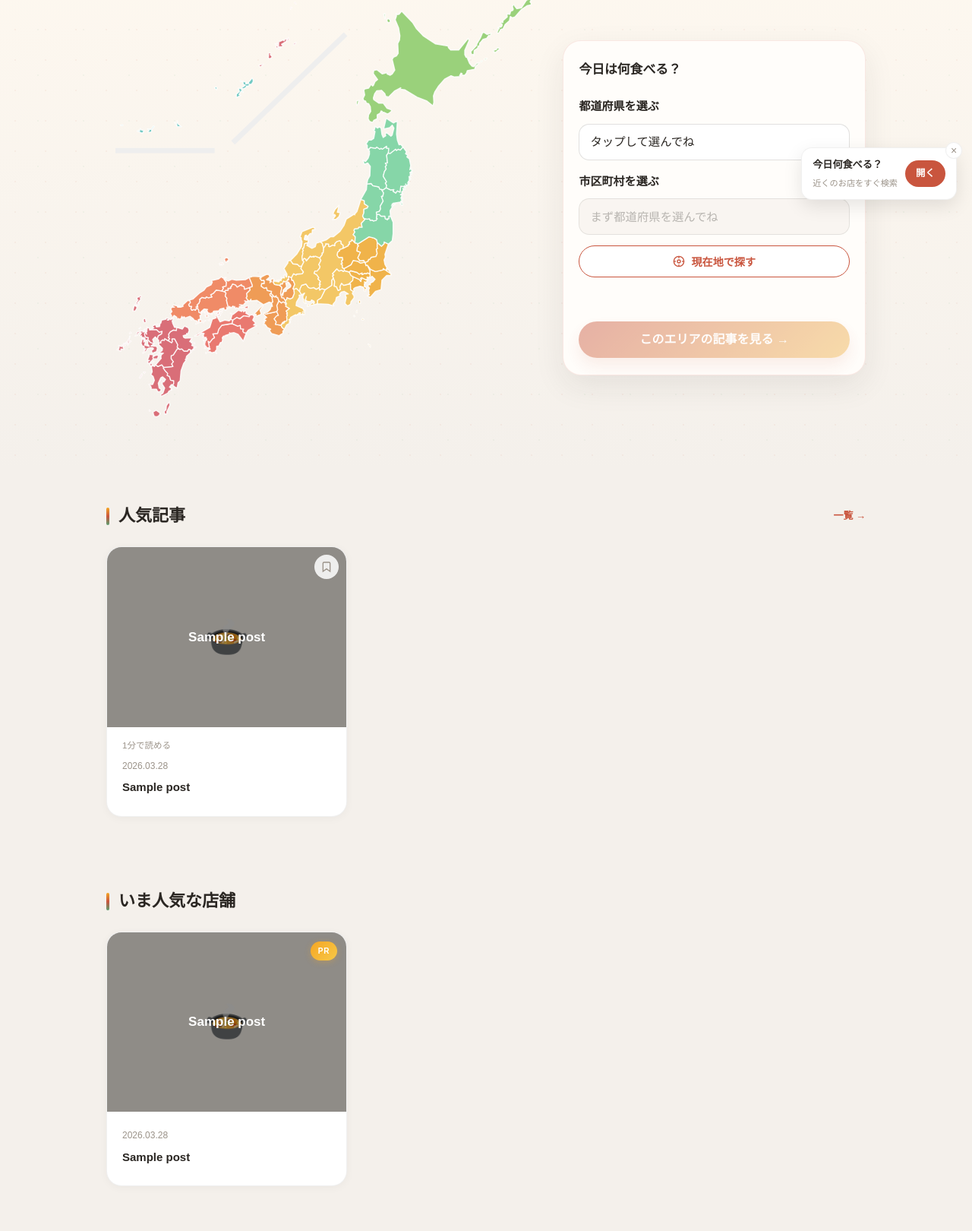
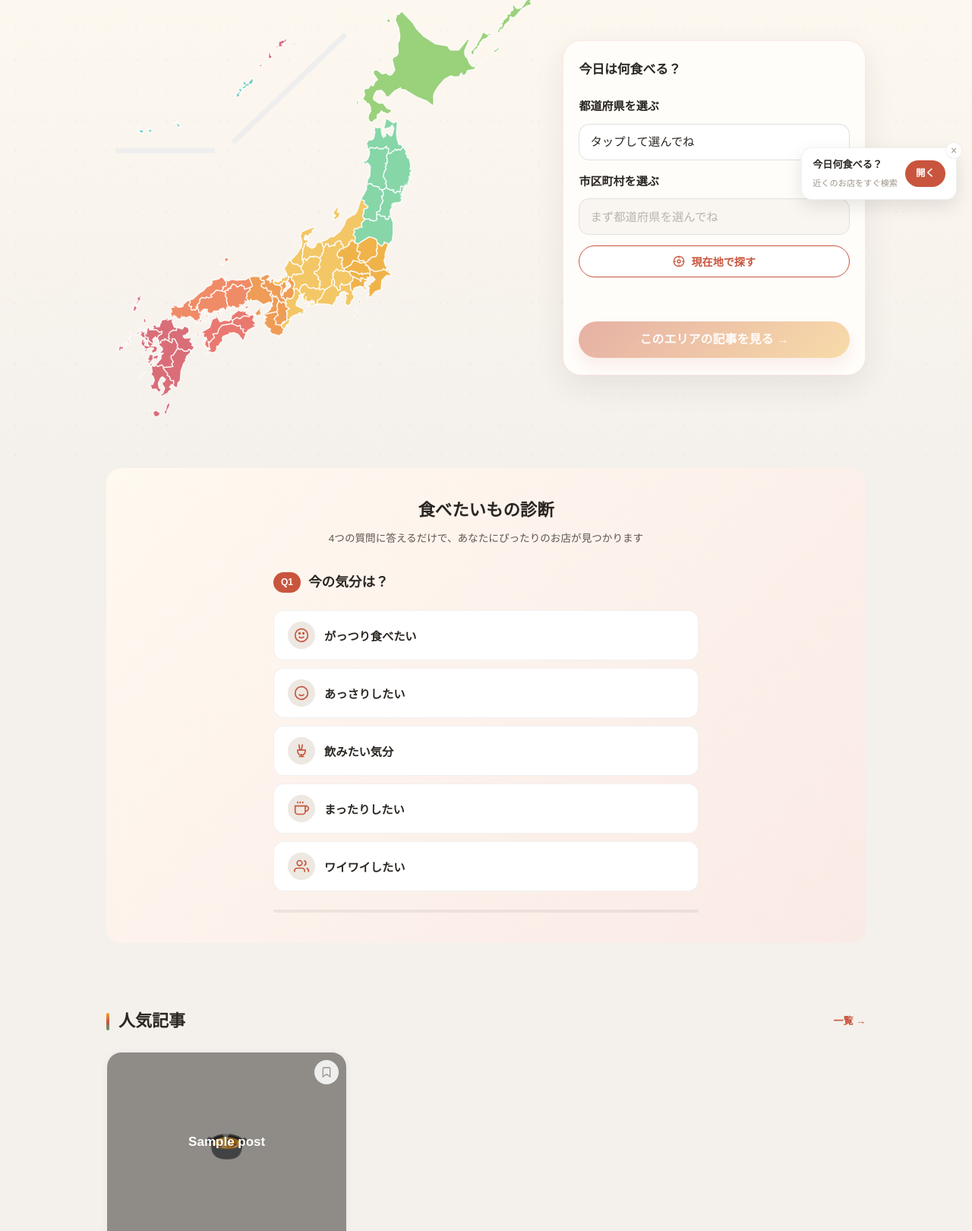
Before and after one commit to Jinrai-inc/kyonanitaberumedeia, a WordPress theme: template front-page.php in a window 1280 px wide. Shown: the part 457-2077 px from the top of the page at 76% size. Run offline with PHP 8.4 and a stand-in for WordPress, Linux system fonts and the light colour scheme; the site name, menu and one post (Sample post) are stand-ins, and other content is empty; some libraries are stand-ins or nearby versions; some web fonts are replaced.

Commit message:
feat: 食べたいもの診断機能をトップページに追加
4ステップの質問に答えるだけで最適なジャンルの記事に遷移:
Q1: 今の気分は？（がっつり/あっさり/飲みたい/まったり/ワイワイ）
Q2: 誰と？（一人/デート/家族/友達/仕事関係）
Q3: 予算は？（〜1,000/1,000〜3,000/3,000〜5,000/5,000〜）
Q4: こだわりは？（個室/深夜/飲み放題/映え/なし）

機能:
- 25パターンの結果マッピング（mood×who）
- SVGアイコン（絵文字不使用）
- アニメーション付きステップ遷移
- 進捗バー表示
- 結果画面 → 記事検索ページに遷移
- もう一度診断するボタン
- レスポンシブ対応

配置: トップページの人気記事セクションの上

https://claude.ai/code/session_01Qs7HCoTURUgMupdYagYove

```diff
--- a/front-page.php
+++ b/front-page.php
@@ -25,6 +25,13 @@ endif;
 ?>
 
 <div class="container">
+
+    <?php
+    // ========================================
+    // 1.5 食べたいもの診断
+    // ========================================
+    get_template_part( 'template-parts/food-quiz' );
+    ?>
 
     <?php
     // ========================================
--- a/js/main.js
+++ b/js/main.js
@@ -379,4 +379,96 @@
       });
     });
   }
+  // ========================================
+  // Food Quiz (食べたいもの診断)
+  // ========================================
+  var quizSteps = document.getElementById('quiz-steps');
+  if (quizSteps) {
+    var answers = {};
+    var totalSteps = quizSteps.querySelectorAll('.food-quiz__step').length;
+    var progressBar = document.getElementById('quiz-progress');
+
+    // 結果マッピング
+    var QUIZ_RESULTS = {
+      // mood × who → genre + search keyword + description
+      'gatturi_solo':     { genre: 'ラーメン', search: 'ラーメン', desc: '一人でサクッと食べられるラーメンがぴったり。こだわりの一杯を見つけよう！' },
+      'gatturi_date':     { genre: '焼肉', search: '焼肉', desc: '二人で楽しむ焼肉デートはいかが？おしゃれな焼肉店を厳選。' },
+      'gatturi_family':   { genre: '焼肉', search: '焼肉', desc: '家族みんなで楽しめる焼肉店。キッズメニューありのお店も。' },
+      'gatturi_friends':  { genre: '焼肉・食べ放題', search: '焼肉', desc: '友達とがっつり焼肉！食べ放題や飲み放題付きのお店がおすすめ。' },
+      'gatturi_business': { genre: '和食', search: '和食', desc: 'しっかり食べられる和食。接待にも使える落ち着いたお店を厳選。' },
+      'assari_solo':      { genre: 'そば・うどん', search: '和食', desc: 'あっさりしたい気分なら、こだわりの蕎麦やうどんはいかが？' },
+      'assari_date':      { genre: 'イタリアン', search: 'イタリアン', desc: 'あっさり派のデートにはイタリアンがぴったり。パスタやサラダが充実。' },
+      'assari_family':    { genre: '和食', search: '和食', desc: '家族で落ち着いて食べられる和食。座敷席があるお店がおすすめ。' },
+      'assari_friends':   { genre: 'カフェ', search: 'カフェ', desc: '友達とゆっくりカフェタイム。軽食も充実のおしゃれカフェを厳選。' },
+      'assari_business':  { genre: '和食', search: '和食', desc: 'あっさりした和食ランチ。ビジネスシーンにも使えるお店を。' },
+      'nomitai_solo':     { genre: '居酒屋', search: '居酒屋', desc: 'カウンターで一人飲み。気軽に入れる居酒屋を見つけよう。' },
+      'nomitai_date':     { genre: 'ダイニングバー', search: 'デート', desc: '二人で楽しむおしゃれなバー。雰囲気の良いお店を厳選。' },
+      'nomitai_family':   { genre: '居酒屋', search: '居酒屋', desc: '家族で楽しめるファミリー居酒屋。お子様メニューありのお店も。' },
+      'nomitai_friends':  { genre: '居酒屋・飲み放題', search: '居酒屋', desc: '飲み放題付きコースで盛り上がろう！幹事さん必見のお店を厳選。' },
+      'nomitai_business': { genre: '個室居酒屋', search: '接待', desc: '接待にも使える個室居酒屋。落ち着いた雰囲気のお店を。' },
+      'mattari_solo':     { genre: 'カフェ', search: 'カフェ', desc: '一人でまったりできるカフェ。Wi-Fiや電源ありのお店も。' },
+      'mattari_date':     { genre: 'カフェ', search: 'カフェ', desc: 'デートにぴったりのおしゃれカフェ。スイーツが自慢のお店を厳選。' },
+      'mattari_family':   { genre: 'カフェ', search: 'カフェ', desc: '家族でゆっくりできるカフェ。キッズスペースありのお店も。' },
+      'mattari_friends':  { genre: 'カフェ', search: 'カフェ', desc: '友達とまったりおしゃべり。長居OKのカフェを集めました。' },
+      'mattari_business': { genre: 'カフェ', search: 'カフェ', desc: '打ち合わせにも使えるカフェ。静かで落ち着いた空間を。' },
+      'waiwai_solo':      { genre: 'ラーメン', search: 'ラーメン', desc: '活気あるラーメン店でエネルギーチャージ！' },
+      'waiwai_date':      { genre: 'イタリアン', search: 'イタリアン', desc: '二人で楽しむカジュアルイタリアン。ピザやパスタをシェアして。' },
+      'waiwai_family':    { genre: 'ファミリーレストラン', search: '子連れ', desc: '家族みんなで楽しめるレストラン。メニュー豊富なお店を厳選。' },
+      'waiwai_friends':   { genre: '居酒屋・飲み放題', search: '居酒屋', desc: 'みんなで盛り上がれる居酒屋！飲み放題付きコースがおすすめ。' },
+      'waiwai_business':  { genre: '居酒屋', search: '飲み会', desc: '会社の飲み会にぴったり！大人数対応の居酒屋を厳選。' },
+    };
+
+    quizSteps.addEventListener('click', function(e) {
+      var btn = e.target.closest('.food-quiz__option');
+      if (!btn) return;
+
+      var key = btn.getAttribute('data-key');
+      var value = btn.getAttribute('data-value');
+      answers[key] = value;
+
+      var currentStep = btn.closest('.food-quiz__step');
+      var stepNum = parseInt(currentStep.getAttribute('data-step'));
+
+      // 進捗バー更新
+      progressBar.style.width = ((stepNum / totalSteps) * 100) + '%';
+
+      if (stepNum < totalSteps) {
+        // 次のステップへ
+        currentStep.classList.remove('is-active');
+        var next = quizSteps.querySelector('[data-step="' + (stepNum + 1) + '"]');
+        if (next) next.classList.add('is-active');
+      } else {
+        // 結果表示
+        showQuizResult();
+      }
+    });
+
+    function showQuizResult() {
+      var resultKey = answers.mood + '_' + answers.who;
+      var result = QUIZ_RESULTS[resultKey] || { genre: 'グルメ', search: 'グルメ', desc: 'あなたにぴったりのお店を探してみましょう！' };
+
+      document.getElementById('quiz-result-genre').textContent = result.genre;
+      document.getElementById('quiz-result-desc').textContent = result.desc;
+
+      var base = (typeof kntMapData !== 'undefined' && kntMapData.homeUrl) ? kntMapData.homeUrl : window.location.origin;
+      document.getElementById('quiz-result-link').href = base + '/?s=' + encodeURIComponent(result.search);
+
+      quizSteps.style.display = 'none';
+      document.getElementById('quiz-result').style.display = 'block';
+      progressBar.style.width = '100%';
+    }
+
+    // リトライ
+    var retryBtn = document.getElementById('quiz-retry');
+    if (retryBtn) {
+      retryBtn.addEventListener('click', function() {
+        answers = {};
+        quizSteps.style.display = 'block';
+        document.getElementById('quiz-result').style.display = 'none';
+        quizSteps.querySelectorAll('.food-quiz__step').forEach(function(s) { s.classList.remove('is-active'); });
+        quizSteps.querySelector('[data-step="1"]').classList.add('is-active');
+        progressBar.style.width = '0%';
+      });
+    }
+  }
 })();
--- a/style.css
+++ b/style.css
@@ -2801,3 +2801,158 @@ h4 {
   .knt-legal-table th { width: 100px; font-size: 13px; }
   .knt-legal-table td { font-size: 13px; }
 }
+
+/* ========================================
+   Food Quiz (食べたいもの診断)
+   ======================================== */
+.food-quiz {
+  background: linear-gradient(135deg, #FFF9F0 0%, #FAEAE6 100%);
+  border-radius: var(--radius-lg);
+  padding: 40px 32px;
+  margin-bottom: 40px;
+  text-align: center;
+}
+.food-quiz__inner { max-width: 560px; margin: 0 auto; }
+.food-quiz__heading {
+  font-family: var(--font-heading);
+  font-size: 1.4rem;
+  color: var(--color-text-main);
+  margin: 0 0 8px;
+}
+.food-quiz__sub {
+  font-size: 0.85rem;
+  color: var(--color-text-sub);
+  margin: 0 0 28px;
+}
+.food-quiz__step { display: none; }
+.food-quiz__step.is-active { display: block; animation: quizFadeIn 0.3s ease; }
+@keyframes quizFadeIn { from { opacity: 0; transform: translateY(10px); } to { opacity: 1; transform: translateY(0); } }
+.food-quiz__question {
+  font-family: var(--font-heading);
+  font-size: 1.1rem;
+  font-weight: 700;
+  color: var(--color-text-main);
+  margin: 0 0 20px;
+  text-align: left;
+}
+.food-quiz__step-num {
+  display: inline-block;
+  background: var(--color-accent);
+  color: #fff;
+  font-size: 0.75rem;
+  font-weight: 700;
+  padding: 2px 10px;
+  border-radius: 999px;
+  margin-right: 10px;
+  vertical-align: middle;
+}
+.food-quiz__options {
+  display: flex;
+  flex-direction: column;
+  gap: 10px;
+}
+.food-quiz__option {
+  display: flex;
+  align-items: center;
+  gap: 12px;
+  width: 100%;
+  padding: 14px 18px;
+  border: 1.5px solid var(--color-border);
+  border-radius: 14px;
+  background: #fff;
+  font-family: var(--font-body);
+  font-size: 0.95rem;
+  font-weight: 600;
+  color: var(--color-text-main);
+  cursor: pointer;
+  transition: border-color 0.2s, background 0.2s, transform 0.15s;
+  text-align: left;
+}
+.food-quiz__option:hover {
+  border-color: var(--color-accent);
+  background: #fff5f2;
+  transform: translateX(4px);
+}
+.food-quiz__option:active {
+  transform: scale(0.98);
+}
+.food-quiz__option-icon {
+  display: flex;
+  align-items: center;
+  justify-content: center;
+  width: 36px;
+  height: 36px;
+  border-radius: 50%;
+  background: var(--color-bg-secondary);
+  flex-shrink: 0;
+  color: var(--color-accent);
+}
+
+/* 結果 */
+.food-quiz__result {
+  animation: quizFadeIn 0.4s ease;
+  padding: 20px 0;
+}
+.food-quiz__result-label {
+  font-size: 0.85rem;
+  color: var(--color-text-light);
+  margin: 0 0 8px;
+}
+.food-quiz__result-genre {
+  font-family: var(--font-heading);
+  font-size: 1.8rem;
+  color: var(--color-accent);
+  margin: 0 0 12px;
+}
+.food-quiz__result-desc {
+  font-size: 0.92rem;
+  color: var(--color-text-sub);
+  line-height: 1.7;
+  margin: 0 0 24px;
+}
+.food-quiz__result-btn {
+  display: inline-block;
+  padding: 14px 36px;
+  border-radius: 999px;
+  background: var(--color-accent);
+  color: #fff !important;
+  font-weight: 700;
+  text-decoration: none;
+  transition: background 0.2s, transform 0.15s;
+}
+.food-quiz__result-btn:hover {
+  background: #b94a35;
+  transform: translateY(-2px);
+  color: #fff !important;
+}
+.food-quiz__retry {
+  display: block;
+  margin: 16px auto 0;
+  background: none;
+  border: none;
+  color: var(--color-text-light);
+  font-size: 0.85rem;
+  cursor: pointer;
+  text-decoration: underline;
+}
+
+/* 進捗バー */
+.food-quiz__progress {
+  height: 4px;
+  background: var(--color-border);
+  border-radius: 2px;
+  margin-top: 24px;
+  overflow: hidden;
+}
+.food-quiz__progress-bar {
+  height: 100%;
+  background: var(--color-accent);
+  border-radius: 2px;
+  transition: width 0.3s ease;
+}
+
+@media (max-width: 767px) {
+  .food-quiz { padding: 28px 16px; margin: 0 16px 32px; }
+  .food-quiz__heading { font-size: 1.2rem; }
+  .food-quiz__option { padding: 12px 14px; font-size: 0.88rem; }
+}
--- /dev/null
+++ b/template-parts/food-quiz.php
@@ -0,0 +1,108 @@
+<?php
+/**
+ * Template Part: 食べたいもの診断
+ *
+ * @package KNT_Media
+ */
+
+if ( ! defined( 'ABSPATH' ) ) exit;
+?>
+<section class="food-quiz fadeup" id="food-quiz">
+    <div class="food-quiz__inner">
+        <h2 class="food-quiz__heading">食べたいもの診断</h2>
+        <p class="food-quiz__sub">4つの質問に答えるだけで、あなたにぴったりのお店が見つかります</p>
+
+        <div class="food-quiz__steps" id="quiz-steps">
+            <!-- Step 1 -->
+            <div class="food-quiz__step is-active" data-step="1">
+                <p class="food-quiz__question"><span class="food-quiz__step-num">Q1</span>今の気分は？</p>
+                <div class="food-quiz__options">
+                    <button type="button" class="food-quiz__option" data-key="mood" data-value="gatturi">
+                        <span class="food-quiz__option-icon"><svg width="20" height="20" viewBox="0 0 24 24" fill="none" stroke="currentColor" stroke-width="2"><path d="M12 2C6.48 2 2 6.48 2 12s4.48 10 10 10 10-4.48 10-10S17.52 2 12 2z"/><path d="M8 14s1.5 2 4 2 4-2 4-2"/><circle cx="9" cy="9" r="1" fill="currentColor"/><circle cx="15" cy="9" r="1" fill="currentColor"/></svg></span>
+                        がっつり食べたい
+                    </button>
+                    <button type="button" class="food-quiz__option" data-key="mood" data-value="assari">
+                        <span class="food-quiz__option-icon"><svg width="20" height="20" viewBox="0 0 24 24" fill="none" stroke="currentColor" stroke-width="2"><path d="M12 22c5.52 0 10-4.48 10-10S17.52 2 12 2 2 6.48 2 12s4.48 10 10 10z"/><path d="M8 14s1.5 2 4 2 4-2 4-2"/></svg></span>
+                        あっさりしたい
+                    </button>
+                    <button type="button" class="food-quiz__option" data-key="mood" data-value="nomitai">
+                        <span class="food-quiz__option-icon"><svg width="20" height="20" viewBox="0 0 24 24" fill="none" stroke="currentColor" stroke-width="2"><path d="M8 2l1.5 9H12l1.5-9"/><path d="M6 11h12v2a6 6 0 01-12 0v-2z"/><path d="M12 17v4"/><path d="M8 21h8"/></svg></span>
+                        飲みたい気分
+                    </button>
+                    <button type="button" class="food-quiz__option" data-key="mood" data-value="mattari">
+                        <span class="food-quiz__option-icon"><svg width="20" height="20" viewBox="0 0 24 24" fill="none" stroke="currentColor" stroke-width="2"><path d="M18 8h1a4 4 0 010 8h-1"/><path d="M2 8h16v9a4 4 0 01-4 4H6a4 4 0 01-4-4V8z"/><line x1="6" y1="1" x2="6" y2="4"/><line x1="10" y1="1" x2="10" y2="4"/><line x1="14" y1="1" x2="14" y2="4"/></svg></span>
+                        まったりしたい
+                    </button>
+                    <button type="button" class="food-quiz__option" data-key="mood" data-value="waiwai">
+                        <span class="food-quiz__option-icon"><svg width="20" height="20" viewBox="0 0 24 24" fill="none" stroke="currentColor" stroke-width="2"><path d="M17 21v-2a4 4 0 00-4-4H5a4 4 0 00-4 4v2"/><circle cx="9" cy="7" r="4"/><path d="M23 21v-2a4 4 0 00-3-3.87"/><path d="M16 3.13a4 4 0 010 7.75"/></svg></span>
+                        ワイワイしたい
+                    </button>
+                </div>
+            </div>
+
+            <!-- Step 2 -->
+            <div class="food-quiz__step" data-step="2">
+                <p class="food-quiz__question"><span class="food-quiz__step-num">Q2</span>誰と食べる？</p>
+                <div class="food-quiz__options">
+                    <button type="button" class="food-quiz__option" data-key="who" data-value="solo">
+                        <span class="food-quiz__option-icon"><svg width="20" height="20" viewBox="0 0 24 24" fill="none" stroke="currentColor" stroke-width="2"><path d="M20 21v-2a4 4 0 00-4-4H8a4 4 0 00-4 4v2"/><circle cx="12" cy="7" r="4"/></svg></span>
+                        一人で
+                    </button>
+                    <button type="button" class="food-quiz__option" data-key="who" data-value="date">
+                        <span class="food-quiz__option-icon"><svg width="20" height="20" viewBox="0 0 24 24" fill="none" stroke="currentColor" stroke-width="2"><path d="M20.84 4.61a5.5 5.5 0 00-7.78 0L12 5.67l-1.06-1.06a5.5 5.5 0 00-7.78 7.78l1.06 1.06L12 21.23l7.78-7.78 1.06-1.06a5.5 5.5 0 000-7.78z"/></svg></span>
+                        デート・二人で
+                    </button>
+                    <button type="button" class="food-quiz__option" data-key="who" data-value="family">
+                        <span class="food-quiz__option-icon"><svg width="20" height="20" viewBox="0 0 24 24" fill="none" stroke="currentColor" stroke-width="2"><path d="M3 9l9-7 9 7v11a2 2 0 01-2 2H5a2 2 0 01-2-2z"/><polyline points="9 22 9 12 15 12 15 22"/></svg></span>
+                        家族で
+                    </button>
+                    <button type="button" class="food-quiz__option" data-key="who" data-value="friends">
+                        <span class="food-quiz__option-icon"><svg width="20" height="20" viewBox="0 0 24 24" fill="none" stroke="currentColor" stroke-width="2"><path d="M17 21v-2a4 4 0 00-4-4H5a4 4 0 00-4 4v2"/><circle cx="9" cy="7" r="4"/><path d="M23 21v-2a4 4 0 00-3-3.87"/><path d="M16 3.13a4 4 0 010 7.75"/></svg></span>
+                        友達・グループで
+                    </button>
+                    <button type="button" class="food-quiz__option" data-key="who" data-value="business">
+                        <span class="food-quiz__option-icon"><svg width="20" height="20" viewBox="0 0 24 24" fill="none" stroke="currentColor" stroke-width="2"><rect x="2" y="7" width="20" height="14" rx="2" ry="2"/><path d="M16 21V5a2 2 0 00-2-2h-4a2 2 0 00-2 2v16"/></svg></span>
+                        仕事関係
+                    </button>
+                </div>
+            </div>
+
+            <!-- Step 3 -->
+            <div class="food-quiz__step" data-step="3">
+                <p class="food-quiz__question"><span class="food-quiz__step-num">Q3</span>予算は？（一人あたり）</p>
+                <div class="food-quiz__options">
+                    <button type="button" class="food-quiz__option" data-key="budget" data-value="low">サクッと 〜1,000円</button>
+                    <button type="button" class="food-quiz__option" data-key="budget" data-value="mid">ふつうに 1,000〜3,000円</button>
+                    <button type="button" class="food-quiz__option" data-key="budget" data-value="high">ちょっと贅沢 3,000〜5,000円</button>
+                    <button type="button" class="food-quiz__option" data-key="budget" data-value="premium">特別な日に 5,000円〜</button>
+                </div>
+            </div>
+
+            <!-- Step 4 -->
+            <div class="food-quiz__step" data-step="4">
+                <p class="food-quiz__question"><span class="food-quiz__step-num">Q4</span>こだわりは？</p>
+                <div class="food-quiz__options">
+                    <button type="button" class="food-quiz__option" data-key="feature" data-value="private">個室がいい</button>
+                    <button type="button" class="food-quiz__option" data-key="feature" data-value="late">深夜もやってる</button>
+                    <button type="button" class="food-quiz__option" data-key="feature" data-value="drink">飲み放題ほしい</button>
+                    <button type="button" class="food-quiz__option" data-key="feature" data-value="photo">映えるお店</button>
+                    <button type="button" class="food-quiz__option" data-key="feature" data-value="none">特になし</button>
+                </div>
+            </div>
+        </div>
+
+        <!-- 結果 -->
+        <div class="food-quiz__result" id="quiz-result" style="display:none;">
+            <p class="food-quiz__result-label">あなたにおすすめは…</p>
+            <h3 class="food-quiz__result-genre" id="quiz-result-genre"></h3>
+            <p class="food-quiz__result-desc" id="quiz-result-desc"></p>
+            <a href="#" id="quiz-result-link" class="food-quiz__result-btn">おすすめ記事を見る →</a>
+            <button type="button" id="quiz-retry" class="food-quiz__retry">もう一度診断する</button>
+        </div>
+
+        <!-- 進捗バー -->
+        <div class="food-quiz__progress">
+            <div class="food-quiz__progress-bar" id="quiz-progress" style="width:0%"></div>
+        </div>
+    </div>
+</section>
```
